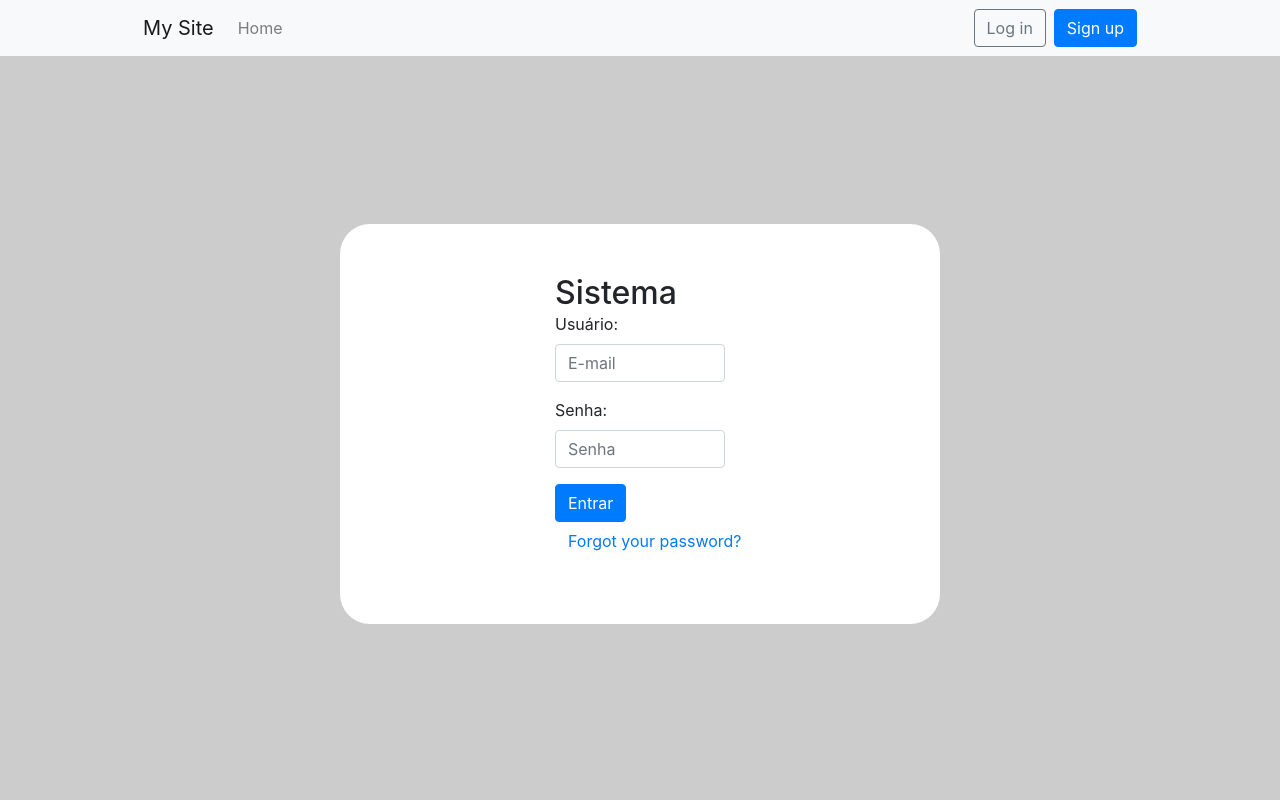
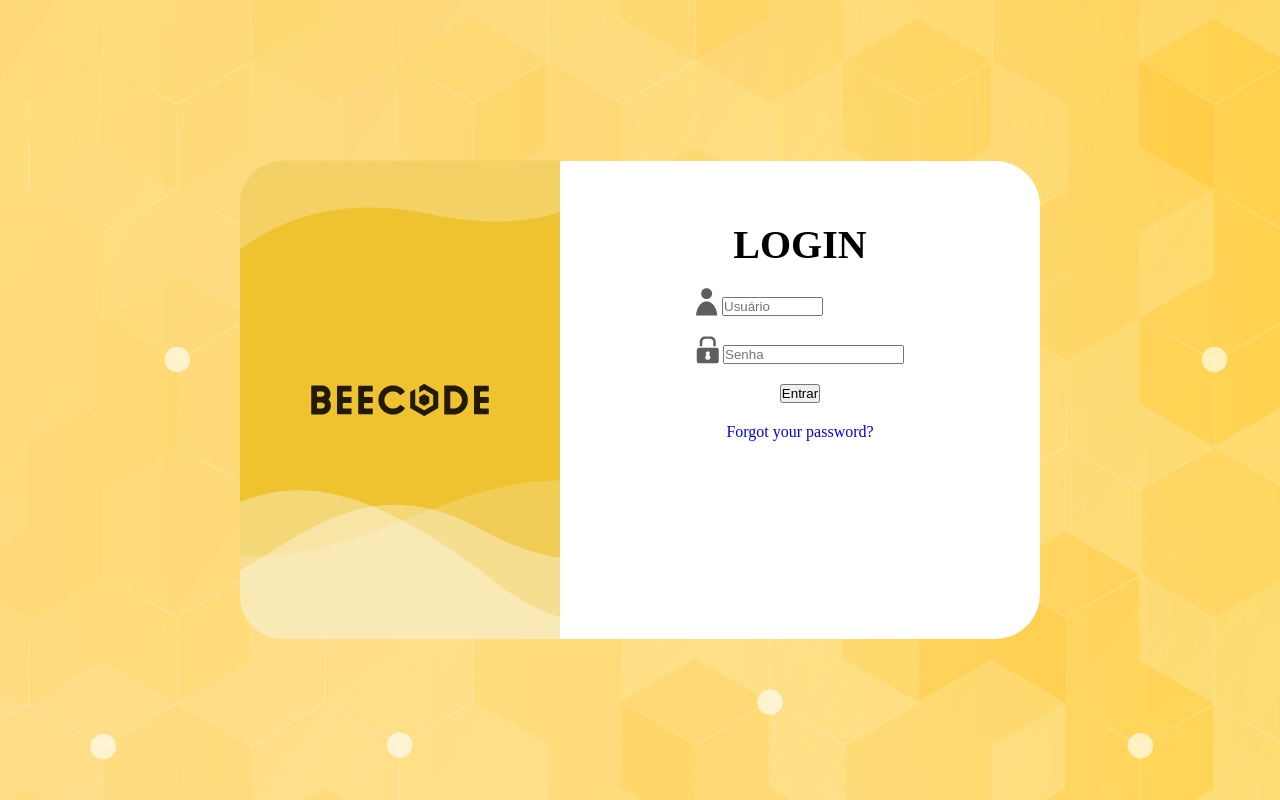
Before and after one commit to rhayanebarros/pet-sistema, a Django app: page /accounts/login/ in a window 1280 px wide. Run offline with Django 3.2, Linux system fonts and the light colour scheme; style sheets or scripts are compiled from the project's sources; some libraries are stand-ins or nearby versions.

Commit message:
Ajustes de layout e add imgs.

```diff
--- a/login/static/scss/main.scss
+++ b/login/static/scss/main.scss
@@ -2,7 +2,3 @@
 @import "base/resets.scss";
 @import "components/buttons.scss";
 @import "pages/login.scss";
-
-body {
-  background-color: #cccccc;
-}
--- a/login/static/scss/pages/login.scss
+++ b/login/static/scss/pages/login.scss
@@ -1,16 +1,60 @@
+.bg-login {
+  background: url("../imagens/bg-login.jpg");
+  height: 100vh;
+  background-position: top center;
+}
+
 .login {
-  height: 400px;
-  border-radius: 30px;
+  height: 478px;
+  border-radius: 45px;
   background-color: #fff;
   position: absolute;
   top: 50%;
   transform: translateY(-50%);
-  width: 600px;
+  width: 800px;
   left: 0;
   right: 0;
+  margin: auto;
 }
 
-.col-4 {
-  margin: 50px auto 0;
-  width: 230px;
+.col-left,
+.col-right {
+  display: inline-flex;
+  vertical-align: top;
 }
+
+.col-right {
+  width: 59%;
+  justify-content: center;
+
+  h2 {
+    font-size: 40px;
+    text-align: center;
+    margin-top: 60px;
+  }
+
+  .form-group {
+    margin-top: 20px;
+
+    img {
+      display: inline-block;
+      vertical-align: bottom;
+    }
+  }
+
+  .btn-primary {
+    display: block;
+    margin: 20px auto 0;
+  }
+
+  .btn-link {
+    display: block;
+    margin: 20px auto 0;
+    text-decoration: none;
+    text-align: center;
+  }
+}
+
+.img-login {
+  margin-top: -1px;
+}
--- a/login/templates/base.html
+++ b/login/templates/base.html
@@ -81,23 +81,23 @@
                 class="dropdown-menu dropdown-menu-right"
                 aria-labelledby="navbarDropdown"
               >
+                <a class="dropdown-item" href="{% url 'signup' %}">Sign up</a>
+
+                <div class="dropdown-divider"></div>
                 <a class="dropdown-item" href="{% url 'password_change' %}"
                   >Change password</a
                 >
-                <div class="dropdown-divider"></div>
+
                 <a class="dropdown-item" href="{% url 'logout' %}">Log out</a>
               </div>
             </li>
           </ul>
           {% else %}
-          <form class="form-inline my-2 my-lg-0">
+          <!-- <form class="form-inline my-2 my-lg-0">
             <a href="{% url 'login' %}" class="btn btn-outline-secondary"
               >Log in</a
             >
-            <a href="{% url 'signup' %}" class="btn btn-primary ml-2"
-              >Sign up</a
-            >
-          </form>
+          </form> -->
           {% endif %}
         </div>
       </div>
--- a/login/templates/registration/login.html
+++ b/login/templates/registration/login.html
@@ -1,23 +1,36 @@
-{% extends 'base.html' %} {% block content %}
-<div class="container mt-4 login">
+{% load sass_tags %} {% block links %}
+<link href="{% sass_src 'scss/main.scss' %}" rel="stylesheet" type="text/css" />
+{% endblock %} {% block content %}
+<div class="bg-login">
+  <div class="login">
+    <div class="col-left">
+      <img
+        class="img-login"
+        src="../../static/imagens/fundo-beecode.png"
+        alt=""
+      />
+    </div>
+    <div class="col-right">
       <form action="submit" , method="POST">
         {% csrf_token %}
         <div class="row">
           <div class="col-4">
-        <h2>Sistema</h2>
+            <h2>LOGIN</h2>
             <div class="form-group">
-          <label for="username">Usuário:</label>
+              <img src="../../static/imagens/icon-user.png" alt="" />
+              <label for="username"></label>
               <input
                 type="username"
                 class="form-control"
                 id="username"
-            placeholder="E-mail"
+                placeholder="Usuário"
                 name="username"
                 size="10"
               />
             </div>
             <div class="form-group">
-          <label for="pwd">Senha:</label>
+              <img src="../../static/imagens/icon-password.png" alt="" />
+              <label for="pwd"></label>
               <input
                 type="password"
                 class="form-control"
@@ -37,4 +50,6 @@
         </div>
       </form>
     </div>
+  </div>
+</div>
 {% endblock %}
```
Also changed, not shown: static/scss/main.css (+37 -9 lines), login/static/imagens/bg-login.jpg (added), login/static/imagens/fundo-beecode.jpg (added), login/static/imagens/fundo-beecode.png (added), login/static/imagens/icon-password.png (added), login/static/imagens/icon-user.png (added), 1 other file. Lines whose indentation alone changed are shown as unchanged.
